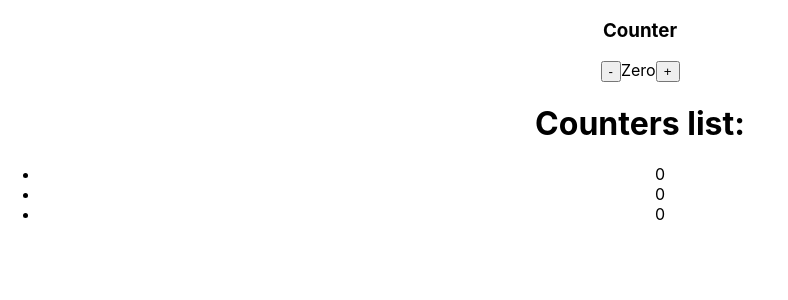
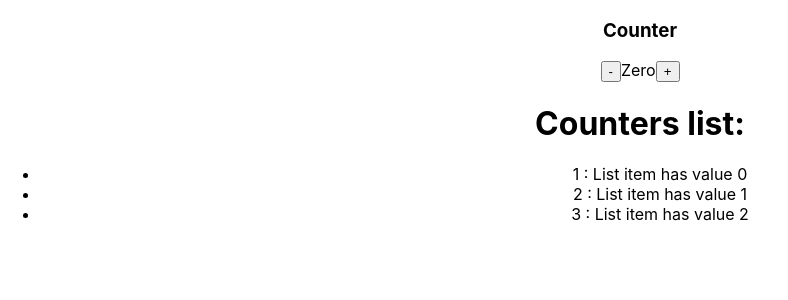
Before and after one commit to BratislavPanajotovic/React-First-Repo, a React (Create React App) app in the folder vezbanja/: page / in a window 1280 px wide. Shown: the top 300 px of the page, without its empty margins (0-788 px from the left). Built offline with nearby package versions, Linux system fonts and the light colour scheme.

Commit message:
prvi dan finished

```diff
--- a/vezbanja/src/App.js
+++ b/vezbanja/src/App.js
@@ -2,12 +2,13 @@ import logo from "./logo.svg";
 import "./App.css";
 import User from "./Forma.jsx";
 import CounterList from "./CounterList.jsx";
+import ListItem from "./CounterListItem.jsx";
 
 function App() {
   return (
     <div className="App">
       <User />
-      <CounterList/>
+      <CounterList />
     </div>
   );
 }
--- a/vezbanja/src/CounterList.jsx
+++ b/vezbanja/src/CounterList.jsx
@@ -1,20 +1,25 @@
 import { useState } from "react";
+import ListItem from "./CounterListItem";
 
 const CounterList = () => {
   const [counters, setCounters] = useState([
     { id: 1, value: 0 },
-    { id: 2, value: 0 },
-    { id: 3, value: 0 },
+    { id: 2, value: 1 },
+    { id: 3, value: 2 },
   ]);
 
   return (
     <div>
       <h1>Counters list:</h1>
       <ul>
-        {/* map through the counters array and create a li for each counter */}
-        {counters.map((j, index) => (
-          <li key={index}>{j.value}</li>
-        ))}
+        {counters.map((counter) => {
+          return (
+            <li>
+              {" "}
+              {counter.id} : <ListItem counter={counter} />
+            </li>
+          );
+        })}
       </ul>
     </div>
   );
--- /dev/null
+++ b/vezbanja/src/CounterListItem.jsx
@@ -0,0 +1,8 @@
+import { useState } from "react";
+
+const ListItem = (props) => {
+  return (
+    <text style={{ margin: 0 }}>List item has value {props.counter.value}</text>
+  );
+};
+export default ListItem;
```
